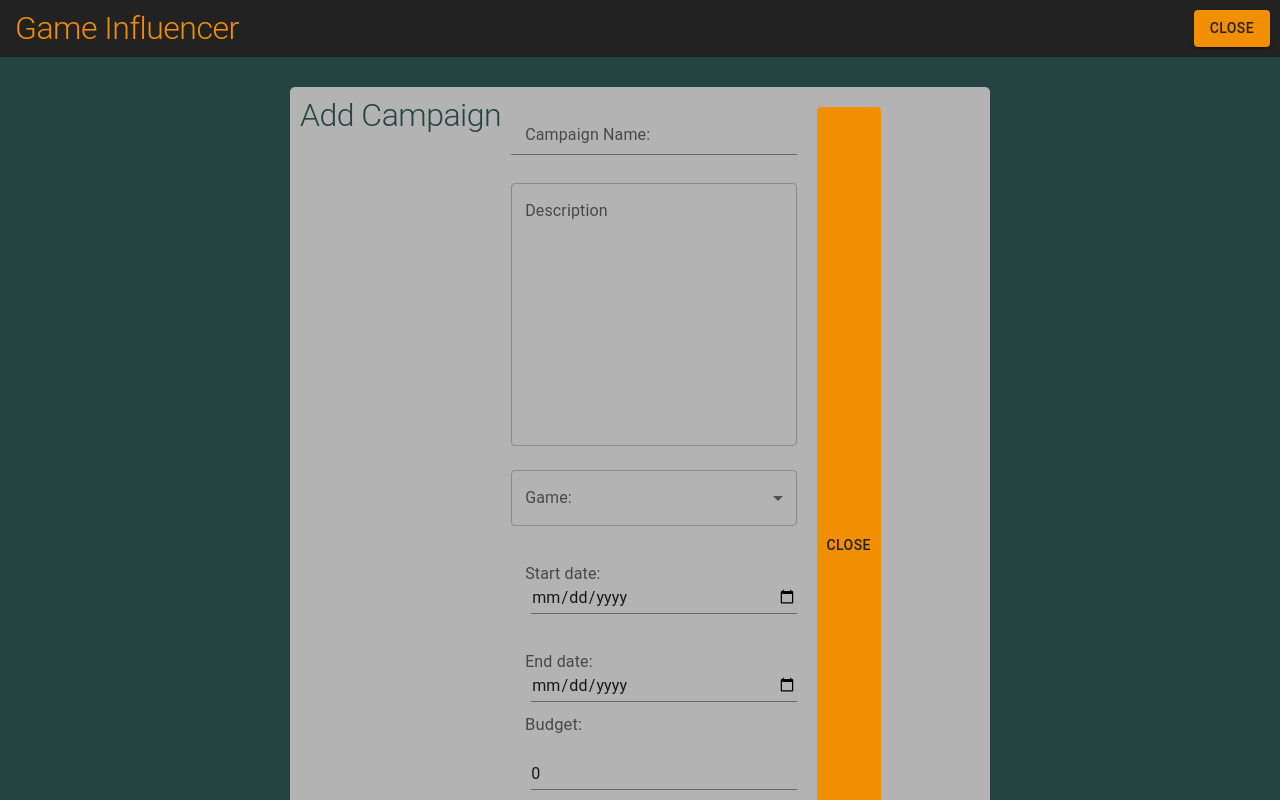
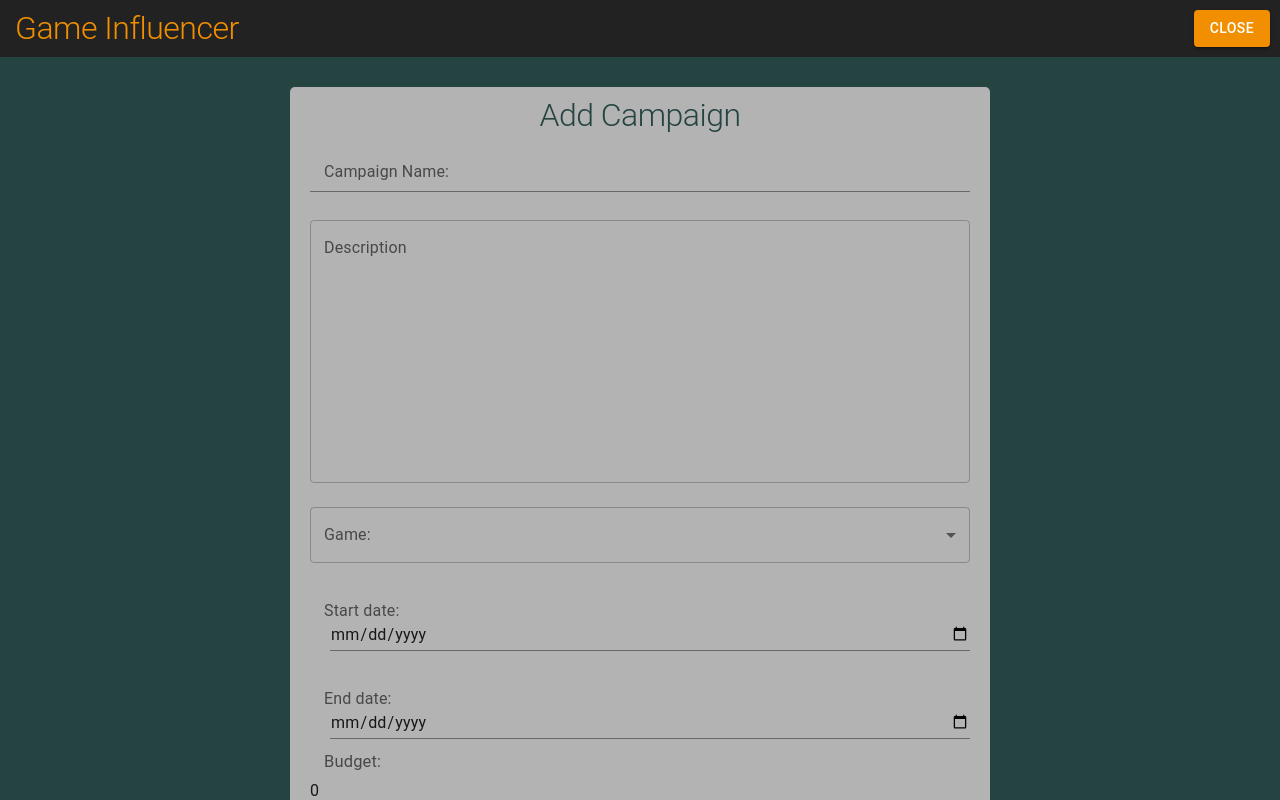
Before and after one commit to forybogdanov/game-influencer-react-app, a React (Create React App) app: page / in a window 1280 px wide. Both pictures are taken after a click on the button "ADD CAMPAIGN". Shown: the top 800 px of the page. Built offline with nearby package versions, Linux system fonts and the light colour scheme.

Commit message:
start using styled components instead of sx styling

```diff
--- a/src/components/Footer.tsx
+++ b/src/components/Footer.tsx
@@ -1,14 +1,41 @@
 import { Typography, Grid } from "@mui/material";
 import React from "react";
+import styled from "@emotion/styled";
+import { addPrefix, StyleClassPrefix } from "./prefixes";
+
+const prefix = StyleClassPrefix.Footer;
+
+export const footerClasses = {
+    appName: addPrefix(prefix, "appName"),
+    author: addPrefix(prefix, "author")
+};
+
+export const StyledFooter = styled(Grid)(({theme}) => ({
+    [`& .${footerClasses.appName}`]: {
+        fontSize: 32,
+        color: 'rgb(241, 143, 1)',
+        float: 'right',
+        marginRight: '10px'
+    },
+    [`& .${footerClasses.author}`]: {
+        fontSize: 16,
+        float: 'right',
+        marginRight: '10px'
+    }
+}));
+
+const classes = footerClasses
 
 const Footer = () => {
     return (
-        <Grid container sx={{
-            padding: '5px'
-        }}>
-            <Typography variant='h1' sx={{fontSize: 32, color: 'rgb(241, 143, 1)', float: 'right'}}>Game Influencer</Typography>
-            <Typography variant='body1' sx={{fontSize: 16, float: 'right'}}>by Nikifor Bogdanov</Typography>
-        </Grid>
+        <StyledFooter container direction='column'>
+            <Grid item>
+                <Typography className={classes.appName} variant='h1'>Game Influencer</Typography>
+            </Grid>
+            <Grid item>
+                <Typography className={classes.author} variant='body1'>by Nikifor Bogdanov</Typography>
+            </Grid>
+        </StyledFooter>
      );
 }
 
--- a/src/components/Form.tsx
+++ b/src/components/Form.tsx
@@ -1,6 +1,56 @@
 import { Grid, Typography, FormGroup, FormControl, InputLabel, Input, Button, TextField, Select, MenuItem, Checkbox, FormControlLabel } from "@mui/material";
 import React, { useState } from "react";
 import { IFormProps } from "../types";
+import styled from "@emotion/styled";
+import { addPrefix, StyleClassPrefix } from "./prefixes";
+
+const prefix = StyleClassPrefix.Form;
+
+export const formClasses = {
+    campaignTitle: addPrefix(prefix, "campaignTitle"),
+    formControl: addPrefix(prefix, "formControl"),
+    formControlDate: addPrefix(prefix, "formControlDate"),
+    submitCampaignButton: addPrefix(prefix, "submitCampaignButton"),
+    closeFormButton: addPrefix(prefix, "closeFormButton")
+};
+
+export const StyledForm = styled(Grid)(({theme}) => ({
+    width: '80%',
+    maxWidth: '700px',
+    margin: '30px auto',
+    overflow: 'auto',
+    minHeight: '300px',
+    borderRadius: '5px',
+    backgroundColor: 'rgb(179, 179, 179);',
+    textAlign: 'center',
+    padding: '10px',
+    color: 'rgb(37, 68, 65)',
+    [`& .${formClasses.campaignTitle}`]: {
+        fontSize: 32,
+        color: 'rgb(37, 68, 65)'
+    },
+    [`& .${formClasses.formControl}`]: {
+        margin: '10px'
+    },
+    [`& .${formClasses.formControlDate}`]: {
+        margin: '10px',
+        paddingTop: '20px',
+        paddingLeft: '20px'
+    },
+    [`& .${formClasses.submitCampaignButton}`]: {
+        margin: '10px',
+        color: 'rgb(34, 34, 34)',
+        backgroundColor: 'rgb(241, 143, 1)'
+    },
+    [`& .${formClasses.closeFormButton}`]: {
+        margin: '10px',
+        color: 'rgb(34, 34, 34)',
+        backgroundColor: 'rgb(241, 143, 1)',
+        width: '1px'
+    }
+}));
+
+const classes = formClasses
 
 const Form = (props: IFormProps) => {
     const addCampaign: Function = props.addCampaign;
@@ -90,29 +140,14 @@ const Form = (props: IFormProps) => {
     }
 
     return (
-        <Grid container sx={{
-            width: '80%',
-            maxWidth: '700px',
-            margin: '30px auto',
-            overflow: 'auto',
-            minHeight: '300px',
-            borderRadius: '5px',
-            backgroundColor: 'rgb(179, 179, 179);',
-            textAlign: 'center',
-            padding: '10px',
-            color: 'rgb(37, 68, 65)'
-        }}>
-            <Typography variant='h1' sx={{fontSize: 32, color: 'rgb(37, 68, 65)'}}>Add Campaign</Typography>
+        <StyledForm>
+            <Typography className={classes.campaignTitle} variant='h1'>Add Campaign</Typography>
             <FormGroup>
-                <FormControl sx={{
-                    margin: '10px'
-                }}>
+                <FormControl className={classes.formControl}>
                     <InputLabel>Campaign Name:</InputLabel>
                     <Input type='text' value={name} onChange={(e) => setName(e.target.value)}></Input>
                 </FormControl>
-                <FormControl sx={{
-                    margin: '10px'
-                }}>
+                <FormControl className={classes.formControl}>
                     <TextField label='Description'
                         multiline
                         minRows={10}
@@ -121,9 +156,7 @@ const Form = (props: IFormProps) => {
                         margin='dense'
                         value={description} onChange={(e) => setDescription(e.target.value)}></TextField>
                 </FormControl>
-                <FormControl sx={{
-                    margin: '10px'
-                }}>
+                <FormControl className={classes.formControl}>
                     <InputLabel>Game:</InputLabel>
                     <Select label='Game' value={game} onChange={(e) => setGame(e.target.value)}>
                         <MenuItem value={'DOTA 2'}>DOTA 2</MenuItem>
@@ -137,33 +170,19 @@ const Form = (props: IFormProps) => {
                 <FormControl>
                 {game === 'Other'? <Input type='text' value={otherGame} onChange={(e) => setOtherGame(e.target.value)}></Input> : ''}
                 </FormControl>
-                <FormControl sx={{
-                    margin: '10px',
-                    paddingTop: '20px',
-                    paddingLeft: '20px'
-                }}>
+                <FormControl className={classes.formControlDate}>
                     <InputLabel>Start date:</InputLabel>
                     <Input type='date' value={startDate} onChange={(e) => setStartDate(e.target.value)}></Input>
                 </FormControl>
-                <FormControl sx={{
-                    margin: '10px',
-                    paddingTop: '20px',
-                    paddingLeft: '20px'
-                }}>
+                <FormControl className={classes.formControlDate}>
                     <InputLabel>End date:</InputLabel>
                     <Input type='date' value={endDate} onChange={(e) => setEndDate(e.target.value)}></Input>
                 </FormControl>
-                <FormControl sx={{
-                    margin: '10px',
-                    paddingTop: '20px',
-                    paddingLeft: '20px'
-                }}>
+                <FormControl className={classes.formControl}>
                     <InputLabel sx={{fontSize: 22}}>Budget:</InputLabel>
                     <Input type='number' value={budget} onChange={(e) => setBudget(parseInt(e.target.value))}></Input>
                 </FormControl>
-                <FormControl sx={{
-                    margin: '10px'
-                }}>
+                <FormControl className={classes.formControl}>
                     <FormControlLabel
                         label='Can be paid with Crypto currency'
                         control={<Checkbox
@@ -171,9 +190,7 @@ const Form = (props: IFormProps) => {
                         checked={paidWithCrypto}
                         onChange={(e) => setPaidWithCrypto(e.currentTarget.checked)}></Checkbox>}/>
                 </FormControl>
-                <FormControl sx={{
-                    margin: '10px'
-                }}>
+                <FormControl className={classes.formControl}>
                     <InputLabel>Campaign Language:</InputLabel>
                     <Select label='Campaign Language:' value={language} onChange={(e) => setLanguage(e.target.value)}>
                         <MenuItem value="English">English</MenuItem>
@@ -183,20 +200,13 @@ const Form = (props: IFormProps) => {
                     </Select>
                 </FormControl>
                 <FormControl>
-                    <Button value='Submit Campaign' sx={{
-                        margin: '10px',
-                        color: 'rgb(34, 34, 34)',
-                        backgroundColor: 'rgb(241, 143, 1)'
-                    }} onClick={onSubmit}>Submit</Button>
+                    <Button className={classes.submitCampaignButton} value='Submit Campaign' onClick={onSubmit}>Submit</Button>
+                </FormControl>
+                <FormControl>
+                    <Button className={classes.closeFormButton} onClick={closeForm}>Close</Button>
                 </FormControl>
             </FormGroup>
-            <Button sx={{
-                margin: '10px',
-                color: 'rgb(34, 34, 34)',
-                backgroundColor: 'rgb(241, 143, 1)',
-                float: 'left'
-            }} onClick={closeForm}>Close</Button>
-        </Grid>
+        </StyledForm>
      );
 }
 
--- a/src/components/Header.tsx
+++ b/src/components/Header.tsx
@@ -1,25 +1,40 @@
 import { Typography, Button, Grid } from "@mui/material";
 import React from "react";
 import { IHeaderProps } from "../types";
+import styled from "@emotion/styled";
+import { addPrefix, StyleClassPrefix } from "./prefixes";
+
+const prefix = StyleClassPrefix.Header;
+
+export const headerClasses = {
+    appName: addPrefix(prefix, "appName"),
+    openFormButton: addPrefix(prefix, "openFormButton")
+};
+
+export const StyledHeader = styled(Grid)(({theme}) => ({
+    display: 'flex',
+    justifyContent: 'space-between',
+    alignItems: 'center',
+    paddingLeft: '15px',
+    backgroundColor: 'rgb(34, 34, 34)',
+    color: 'rgb(241, 143, 1)',
+    [`& .${headerClasses.appName}`]: {
+        fontSize: 32
+    },
+    [`& .${headerClasses.openFormButton}`]: {
+        margin: '10px',
+        backgroundColor: 'rgb(241, 143, 1)'
+    }
+}));
+
+const classes = headerClasses
 
 const Header = (props: IHeaderProps) => {
     return (
-        <Grid container
-        sx={{
-            display: 'flex',
-            justifyContent: 'space-between',
-            alignItems: 'center',
-            paddingLeft: '15px',
-            backgroundColor: 'rgb(34, 34, 34)',
-            color: 'rgb(241, 143, 1)'
-        }}>
-            <Typography variant='h1' sx={{fontSize: 32}}>Game Influencer</Typography>
-            <Button variant='contained' sx={{
-                margin: '10px',
-                color: 'rgb(34, 34, 34)',
-                backgroundColor: 'rgb(241, 143, 1)'
-            }} onClick={props.onClick}>{props.showForm ? 'Close' : 'Add Campaign' }</Button>
-        </Grid>
+        <StyledHeader container>
+            <Typography className={classes.appName} variant='h1'>Game Influencer</Typography>
+            <Button className={classes.openFormButton} variant='contained' onClick={props.onClick}>{props.showForm ? 'Close' : 'Add Campaign' }</Button>
+        </StyledHeader>
      );
 }
 
--- a/src/components/prefixes.tsx
+++ b/src/components/prefixes.tsx
@@ -1,5 +1,9 @@
+
 export enum StyleClassPrefix {
-    Campaign = "Campaign"
+    Campaign = "Campaign",
+    Footer = "Footer",
+    Header = "Header",
+    Form = "Form"
 }
 
 export const addPrefix = (prefix: string, className: string): string => `${prefix}-${className}`;
```
